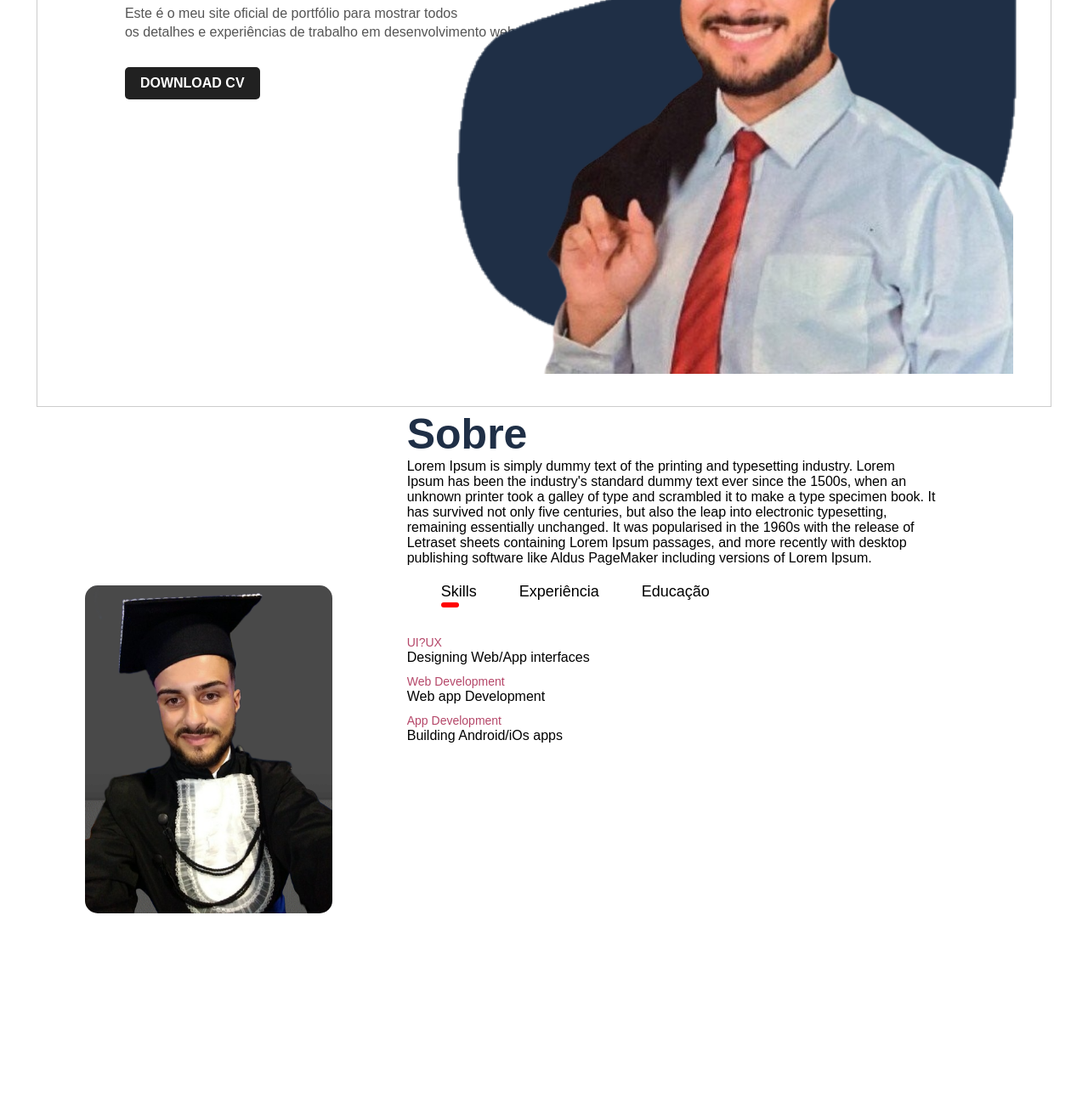
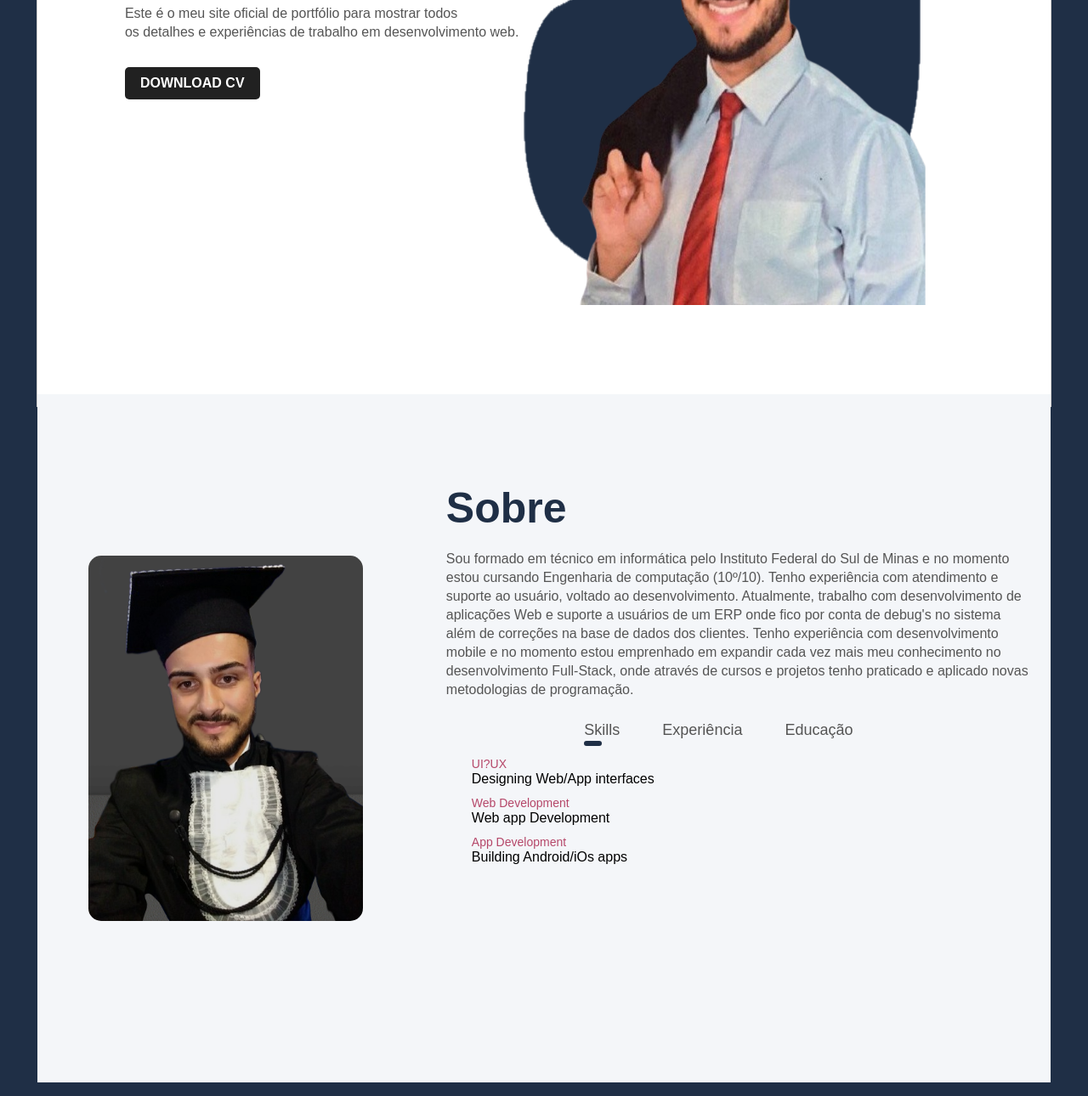
Before and after one commit to PedroPenhaa/Portf_PedroPenha, a plain HTML site: page index.html in a window 1280 px wide. Shown: the part 333-1623 px from the top of the page at 85% size. Drawn offline with Linux system fonts and the light colour scheme.

Commit message:
updating

```diff
--- a/index.html
+++ b/index.html
@@ -49,9 +49,11 @@
                 <div class="sobre-col-2">
                     <h1 class="sub-title">Sobre</h1>
                     <p>
-                        Lorem Ipsum is simply dummy text of the printing and typesetting industry. Lorem Ipsum has been the industry's standard dummy text ever since the 1500s, when an unknown printer took a galley of type and scrambled it to make a type specimen book. It has survived not only five centuries, but also the leap into electronic typesetting, remaining essentially unchanged. It was popularised in the 1960s with the release of Letraset sheets containing Lorem Ipsum passages, and more recently with desktop publishing software like Aldus PageMaker including versions of Lorem Ipsum.
+                        Sou formado em técnico em informática pelo Instituto Federal do Sul de Minas e no momento estou cursando Engenharia de computação (10º/10). Tenho experiência com atendimento e suporte ao usuário, voltado ao desenvolvimento. Atualmente, trabalho com desenvolvimento de aplicações Web e suporte a usuários de um ERP onde fico por conta de debug's no sistema além de correções na base de dados dos clientes. Tenho experiência com desenvolvimento mobile e no momento estou emprenhado em expandir cada vez mais meu conhecimento no desenvolvimento Full-Stack, onde através de cursos e projetos tenho praticado e aplicado novas metodologias de programação.
+
                     </p>
 
+                    <div class="nav-sobre">
                         <div class="tab-titles">
                             <p class="tab-links active-link" onclick="opentab('skills')">Skills</p>
                             <p class="tab-links" onclick="opentab('experience')">Experiência</p>
@@ -69,7 +71,7 @@
                         <div class="tab-contents" id="experience">
                             <ul>
                                 <li><span>Empresa X</span><br>Designing Web/App interfaces</li>
-                            <li><span>Empresa Y/span><br>Web app Development</li>
+                                <li><span>Empresa Y</span><br>Web app Development</li>
                                 <li><span>App Development</span><br>Building Android/iOs apps</li>
                             </ul>
                         </div>
@@ -83,62 +85,38 @@
                         </div>
                     </div>
                 </div>
-
+            </div>
         </section>
 
     </div>
 
-    <!--
-    <div class="hero">
-        <nav>
-            <img src="./img/logo.png" class="logo">
-            <ul>
-                <li><a href="#home">Inicio</a></li>
-                <li><a href="#sobre">Sobre</a></li>
-                <li><a href="#">Portifório</a></li>
-                <li><a href="#">Serviços</a></li>
-                <li><a href="#">Contact</a></li>
-            </ul>
-        </nav>
 
-        <section id="home">
+<!-- Table content -->
+    <script>
 
-                <div class="detel">
-                    <h1>Prazer, <span>Pedro</span></h1>
-                    <p>Este é o meu site oficial de portfólio para mostrar todos
-                        <br> os detalhes e experiências de trabalho em desenvolvimento web.
-                    </p>
-                    <a href="#">DOWNLOAD CV</a>
-                </div>
+        function opentab(tabname){
+            var tablinks = document.getElementsByClassName("tab-links");
+            var tabcontents = document.getElementsByClassName("tab-contents");
 
-                <div class="images">
-                    <img src="./img/shape.png" alt="" class="shape">
-                    <img src="./img/profile.png" alt="" class="img_pedro">
-                </div>
+            for (var i = 0; i < tablinks.length; i++) {
+                tablinks[i].classList.remove("active-link");
+            }
+            for (var i = 0; i < tabcontents.length; i++) {
+                tabcontents[i].classList.remove("active-tab");
+            }
+
+            document.getElementById(tabname).classList.add("active-tab");
+
+            // Adiciona a classe "active-link" à aba selecionada
+            for (var i = 0; i < tablinks.length; i++) {
+                if (tablinks[i].getAttribute("onclick") === "opentab('" + tabname + "')") {
+                    tablinks[i].classList.add("active-link");
+                }
+            }
+        }
 
 
-
-        </section>
-
-        <section id="sobre">
-            <div class="container">
-                <div class="row">
-                    <div class="about-col-1">
-                        <img src="./img/profile_sobre_bg_black.png" alt="">
-                    </div>
-                    <div class="about-col-2">
-                        <h1>Sobre-me</h1>
-
-                    </div>
-                </div>
-            </div>
-
-        </section>
-
-
-    </div>
-
-    -->
+    </script>
 
 
 
--- a/style.css
+++ b/style.css
@@ -11,7 +11,7 @@ body{
   justify-content: center;
   width: 100%;
   min-height: 100vh;
-  background-color: #FFFFFF;
+  background-color: #1F2F46 ;
 }
 
 .container{
@@ -58,14 +58,13 @@ body{
 #home{
     display: flex;
     width: 90%;
-    height: 85vh;
-    margin-bottom: 10px;
+    height: 84vh;
 }
 
 .descri{
     margin-left: 8%;
     margin-top: 13%;
-    height: 100vh;
+    height: 85vh;
 }
 
 span{
@@ -100,8 +99,8 @@ span{
 }
 
 .images{
-    width: 45%;
-    height: 80%;
+    width: 40%;
+    height: 70%;
     position: absolute;
     right: 100px;
 }
@@ -109,10 +108,18 @@ span{
 .images img{
     height: 100%;
     position: absolute;
-    left: 50%;
+    left: 40%;
     bottom: 0;
     transform: translateX(-50%);
     transition: bottom 1s, left 1s;
+}
+
+.shape,
+.img_pedro {
+    max-width: 100%;
+    height: auto;
+    display: block;
+    margin: 0 auto;
 }
 
 .images:hover .shape{
@@ -126,8 +133,13 @@ span{
 /* ------------------ Sobre ------------------ */
 
 #sobre{
-   width: 90%;
+   padding: 5px 20px;
+   width: 100%;
    height: 100vh;
+   background-color: #F4F6F9  ;
+   display: flex;
+   position: relative;
+   left: -20px;
 }
 
 .row{
@@ -145,6 +157,7 @@ span{
 }
 
 .img-sobre img{
+    filter: brightness(90%);
     width: 80%;
     height: auto;
     border-radius: 15px;
@@ -152,17 +165,34 @@ span{
 
 .sobre-col-2{
     flex-basis: 60%;
+    height: 100vh;
+    padding: 100px 0;
 }
 
 .sub-title{
     font-size: 50px;
     font-weight: 600;
     color: #1F2F46;
+    margin-bottom: 20px;
+}
+
+.sobre-col-2 p{
+    color: #555;
+    line-height: 22px;
+}
+
+.nav-sobre{
+    padding: 15px 20px;
+    margin-top: 10px;
 }
 
 .tab-titles {
     display: flex;
-    margin: 20px 0 40px 40px;
+    align-items: center;
+    justify-content: center;
+    width: 100%;
+
+ /*   margin: 20px 0 40px 40px; */
   }
 
   .tab-links {
@@ -177,7 +207,7 @@ span{
     content: '';
     width: 0;
     height: 6px;
-    background: red;
+    background: #1F2F46;
     left: 0;
     bottom: -8px;
     border-radius: 10px;
@@ -190,6 +220,7 @@ span{
   }
 
 .tab-contents ul li{
+
     list-style: none;
     margin: 10px 0;
 }
@@ -201,6 +232,7 @@ span{
 
 .tab-contents{
     display: none;
+    padding: 10px;
 }
 
 .tab-contents.active-tab{
```
Lines whose indentation alone changed are shown as unchanged.
